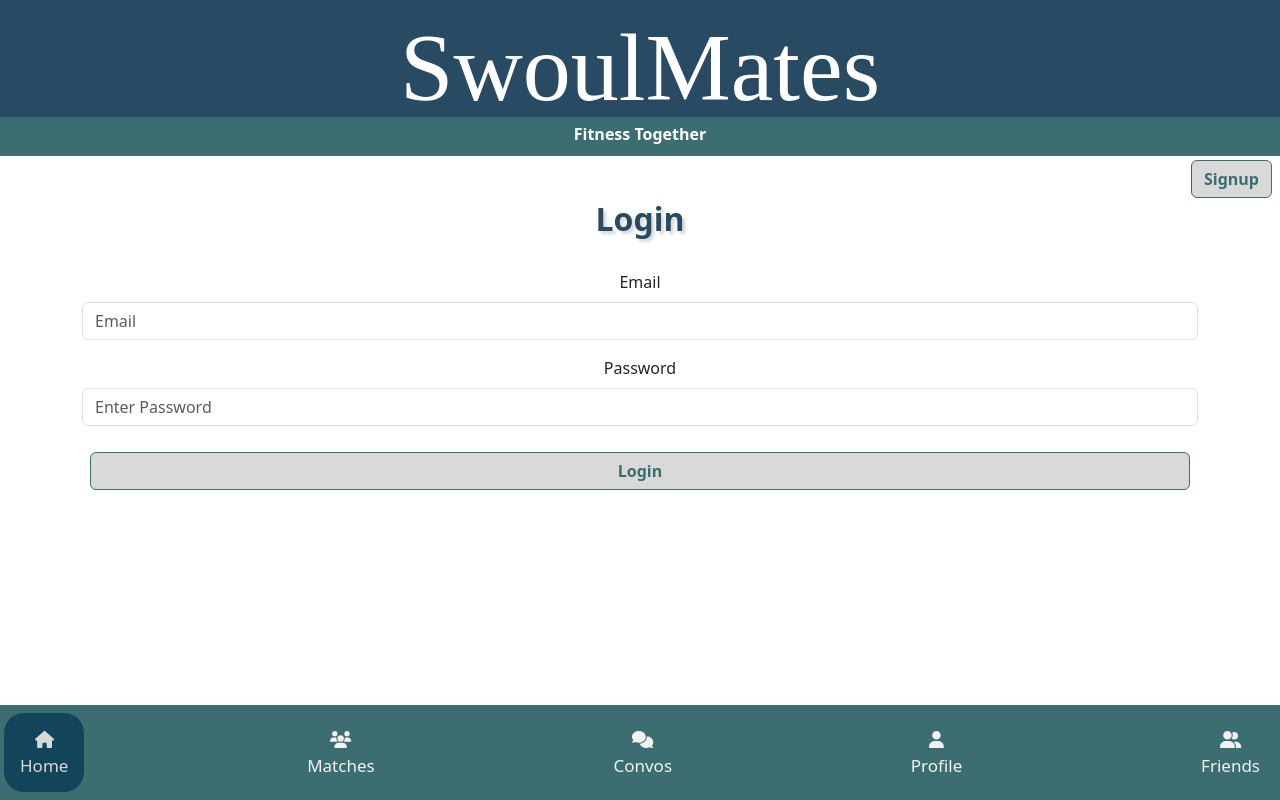
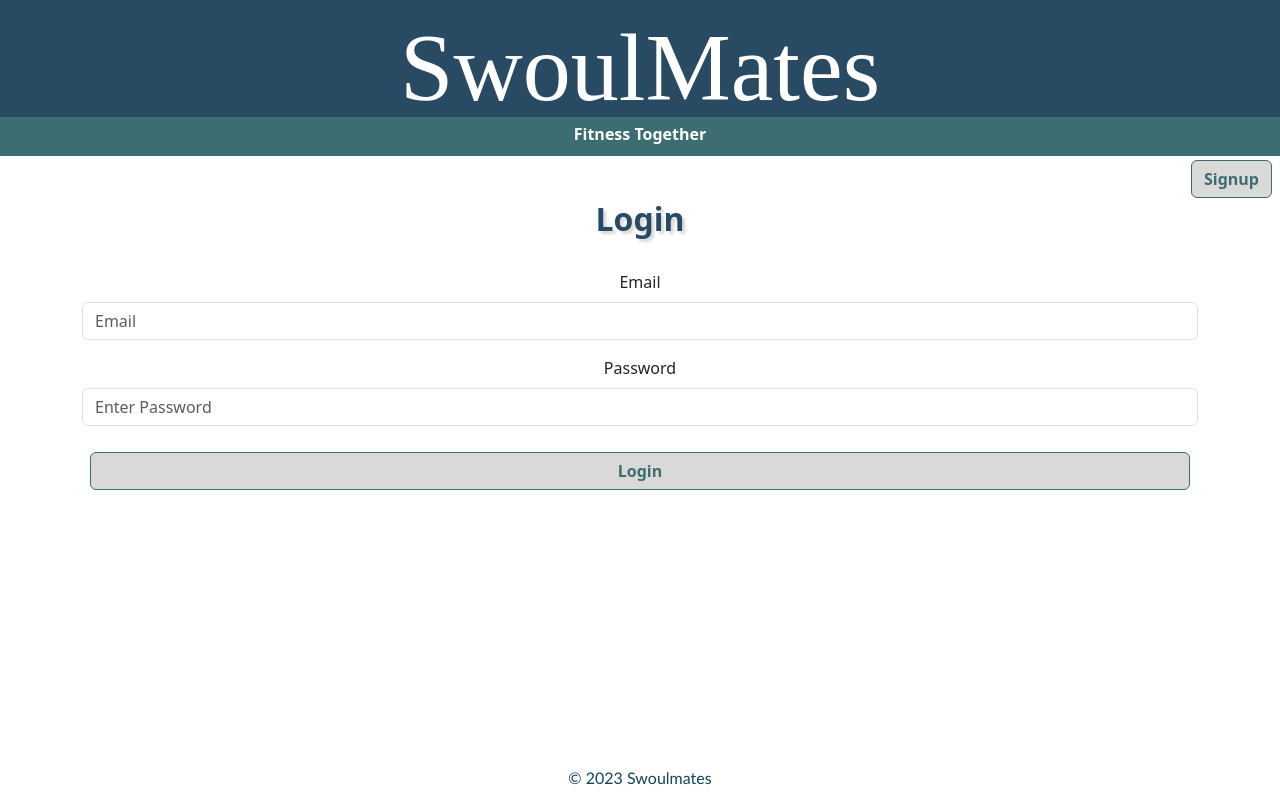
Before and after one commit to devmaestra/Fitness-Chat-App-Client, a React (Create React App) app in the folder client/: page / in a window 1280 px wide. Built offline with nearby package versions, Linux system fonts and the light colour scheme; a web font is replaced by a local one.

Commit message:
conversationTable working & footer/navtoken  fuctionality

```diff
--- a/client/src/App.css
+++ b/client/src/App.css
@@ -50,15 +50,7 @@
   align-items: center;
 }
 
-.footer {
-  position: fixed;
-  left: 0;
-  bottom: 0;
-  width: 100%;
-  background-color: #01161E;
-  color: white;
-  text-align: center;
-}
+
 
 /* Place the navbar at the bottom of the page, and make it stick */
 .navbar {
@@ -71,6 +63,7 @@
   display: flex;
   align-items: center;
   justify-content: space-evenly;
+  z-index: 1;
 }
 
 /* Style the links inside the navigation bar */
@@ -118,6 +111,23 @@
 
 }
 
+.footer {
+  position: fixed;
+  left: 0;
+  bottom: 0;
+  width: 100%;
+  background-color: #fff;
+  color: #124559;
+  text-align: center;
+  font-size: 10px;
+  padding: 5px;
+}
+
+.footer h2 {
+  font-size: 16px;
+  font-family:'Gill Sans', 'Gill Sans MT', Calibri, 'Trebuchet MS', sans-serif;
+}
+
 /* color palette:
 Dark brown/gray: #353535
 Green: #3C6E71
--- a/client/src/App.jsx
+++ b/client/src/App.jsx
@@ -8,6 +8,9 @@ import Profile from "./components/profile/EditProfile";
 import { useState, useEffect } from "react";
 import { Route, Routes } from "react-router-dom";
 import Logout from "./components/auth/logout/Logout";
+// import ConversationIndex from './components/conversations/ConversationIndex';
+import ConversationTable from "./components/conversations/ConversationTable";
+import Footer from "./components/footer/Footer";
 
 // import Footer from './components/footer/Footer';
 
@@ -31,14 +34,16 @@ function App() {
       {sessionToken !== "" ? (
         <Logout setSessionToken={setSessionToken} />
       ) : null}
+      {sessionToken !== '' ?  <Nav /> : null}
       <Routes>
         <Route path="/" element={<Auth updateToken={updateToken} />} />
         <Route path="/matches" element={<Matches token={sessionToken} />} />
         <Route path="/profile" element={<Profile token={sessionToken} />} />
+        <Route path='/myconversations' element={<ConversationTable token={sessionToken} />} />
       </Routes>
-      <Nav />
 
-      {/* <Footer /> */}
+      {sessionToken !== '' ?  null : <Footer />}
+
     </div>
   );
 }
--- /dev/null
+++ b/client/src/components/conversations/ConversationTable.jsx
@@ -0,0 +1,66 @@
+import React, { useState, useEffect } from 'react';
+import { Table } from 'reactstrap';
+import { baseURL } from '../environments/index';
+
+const ConversationsTable = (props) => {
+  const [conversations, setConversations] = useState([]);
+
+  useEffect(() => {
+    async function fetchConversations() {
+      const url = `${baseURL}/conversation/myconversations`;
+
+      let requestOption = {
+        headers: new Headers({
+          Authorization: props.token,
+        }),
+        method: 'GET',
+      };
+
+      try {
+        let res = await fetch(url, requestOption);
+
+        if (!res.ok) {
+          throw new Error(`Failed to fetch conversations. Status: ${res.status}, Response: ${await res.text()}`);
+        }
+
+        let data = await res.json();
+        console.log(data);
+
+        if (data) {
+          setConversations(data.getAllConversations || []); // Update local state with fetched conversations
+        }
+      } catch (err) {
+        console.error('Error fetching conversations:', err.message);
+      }
+    }
+
+    fetchConversations(); // Call the function inside useEffect
+
+  }, [props.token]); // Include props.token in the dependency array
+
+  return (
+    <Table>
+       <thead>
+        <tr>
+          <th>Title</th>
+          <th>Message Text</th>
+          {/* Add more headers if needed */}
+        </tr>
+      </thead>
+      <tbody>
+        {conversations.map(conversation => (
+          <tr key={conversation._id}>
+            <td>{conversation.title}</td>
+            <td>
+              {conversation.messages && conversation.messages.length > 0
+                ? conversation.messages[conversation.messages.length - 1].text
+                : 'No messages'}
+            </td>
+          </tr>
+        ))}
+      </tbody>
+    </Table>
+  );
+};
+
+export default ConversationsTable;
--- a/client/src/components/footer/Footer.jsx
+++ b/client/src/components/footer/Footer.jsx
@@ -3,7 +3,7 @@ import React from 'react'
 function Footer() {
   return (
     <div className='footer' >
-        <h2>Footer copyright 2023 UprightEd.</h2>
+        <h2>&copy; 2023 Swoulmates</h2>
     </div>
   )
 }
--- a/client/src/components/nav/Nav.jsx
+++ b/client/src/components/nav/Nav.jsx
@@ -1,36 +1,44 @@
-import React from "react";
-import { FontAwesomeIcon } from "@fortawesome/react-fontawesome";
-import {
-  faHome,
-  faUsers,
-  faComments,
-  faUser,
-  faUserFriends,
-} from "@fortawesome/free-solid-svg-icons";
+import React from 'react';
+import { FontAwesomeIcon } from '@fortawesome/react-fontawesome';
+import { faHome, faUsers, faComments, faUser, faUserFriends } from '@fortawesome/free-solid-svg-icons';
+// import ConversationIndex from '../conversations/ConversationIndex';
+import ConversationTable from '../conversations/ConversationTable';
+import { useNavigate, Link, Route, Routes } from 'react-router-dom';
+import { Button } from 'reactstrap';
 
 function Nav() {
+  const navigate = useNavigate();
+
+  const handleMyConvosClick = () => {
+    // Use navigate to redirect to /myconversations
+    navigate('/myconversations');
+  };
+
   return (
     <div className="navbar">
-      <a href="/" className="active">
-        <FontAwesomeIcon icon={faHome} />
-        <br />Home
-      </a>
-      <a href="/matches">
-        <FontAwesomeIcon icon={faUsers} />
-        <br />Matches
-      </a>
-      <a href="/convos">
-        <FontAwesomeIcon icon={faComments} />
-        <br />Convos
-      </a>
-      <a href="/profile">
-        <FontAwesomeIcon icon={faUser} />
-        <br />Profile
-      </a>
-      <a href="/friends">
-        <FontAwesomeIcon icon={faUserFriends} />
-        <br />Friends
-      </a>
+
+      <Link to="/" className="active">
+        <FontAwesomeIcon icon={faHome} /> Home
+      </Link>
+
+      <Link to="/matches">
+        <FontAwesomeIcon icon={faUsers} /> Matches
+      </Link>
+
+      <Link to="/myconversations">
+        <Button onClick={handleMyConvosClick}>
+
+        <FontAwesomeIcon icon={faComments} /> Convos
+        </Button>
+      </Link>
+
+      <Link to="/profile">
+        <FontAwesomeIcon icon={faUser} /> Profile
+      </Link>
+
+      <Link to="/friends">
+        <FontAwesomeIcon icon={faUserFriends} /> Friends
+      </Link>
     </div>
   );
 }
```
